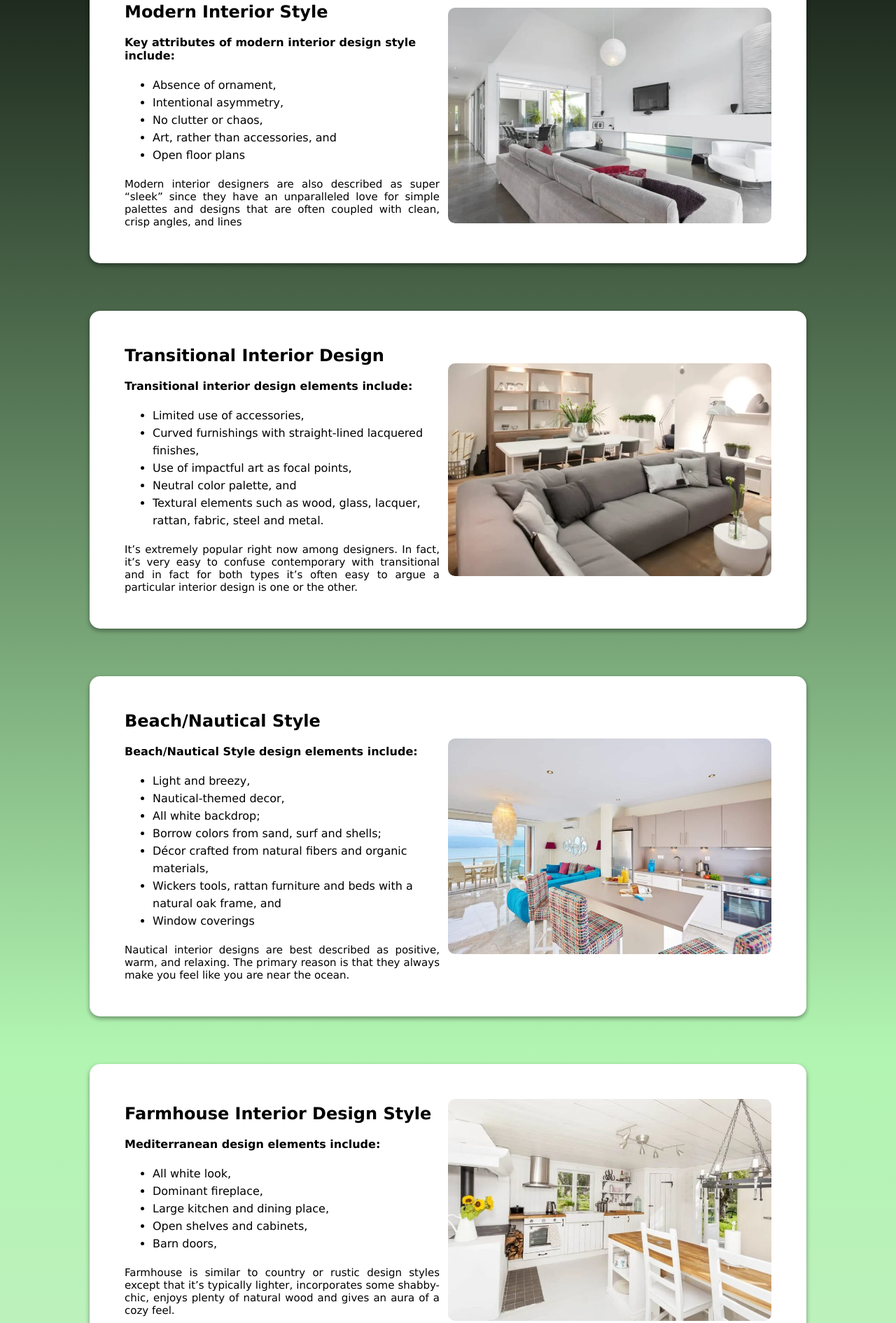
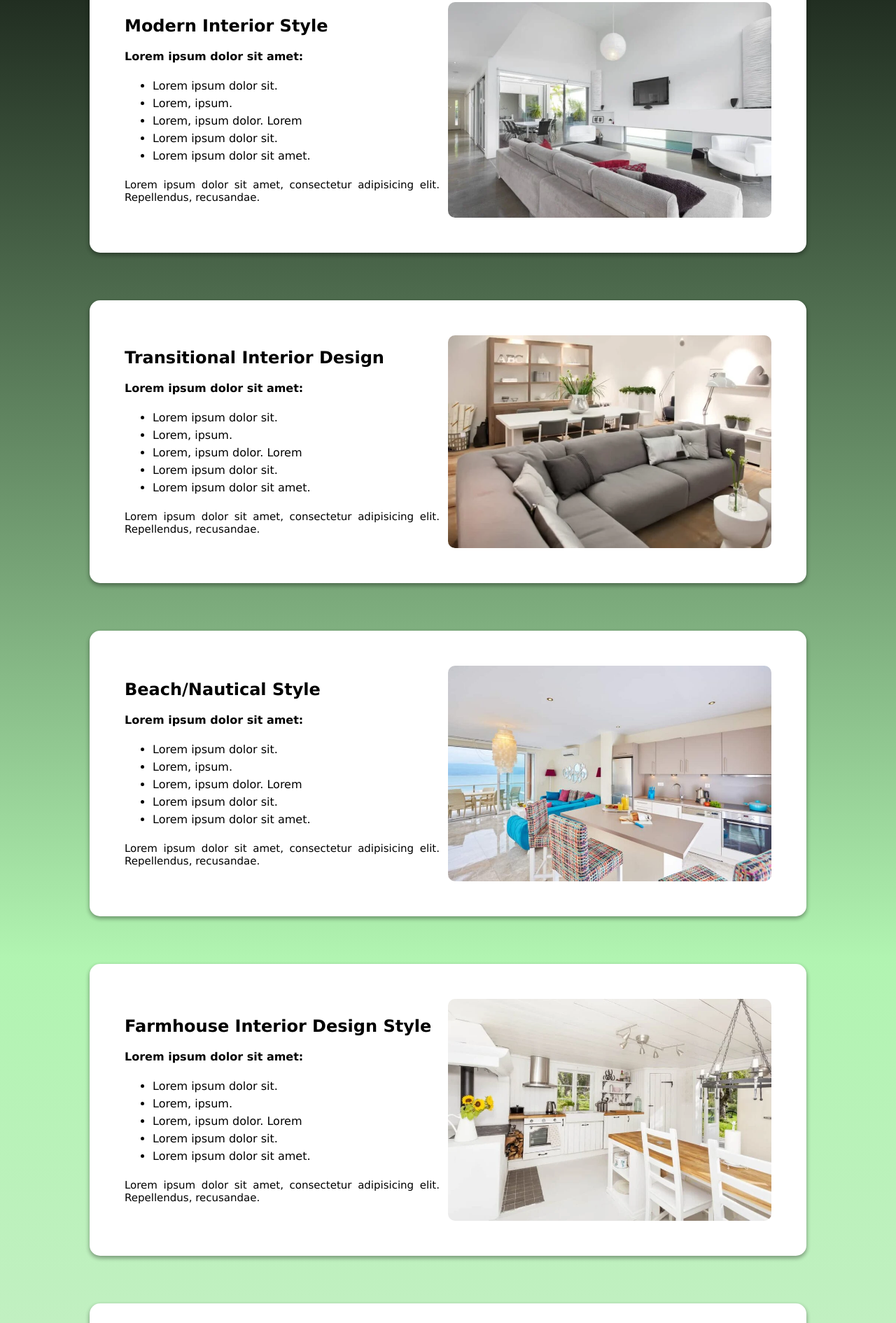
Before and after one commit to meraeugene/interiorwebsite.github.io, a plain HTML site: page td.html in a window 1280 px wide. Shown: the part 317-2207 px from the top of the page at 70% size. Drawn offline with nearby package versions, Linux system fonts and the light colour scheme.

Commit message:
changes to lorem

```diff
--- a/styles.css
+++ b/styles.css
@@ -492,17 +492,36 @@
 }
 
 @media screen and (min-width: 200px) and (max-width: 1090px){
-    .td-desc, .td-image{
+    .td-image{
         flex-basis: 100%;
         margin-bottom: 20px;
+    }
+
+    .td-desc{
+        margin-bottom: 10px;
     }
     .td-box{
         padding: 20px;
         margin: 10px auto;
     }
     .td-desc p{
-        margin-bottom: 20px;
+        font-size: .8rem;
     }
+
+    .td-desc h2{
+        font-size: .9rem;
+        margin-bottom: 10px;
+    }
+
+    .td-desc h3{
+        font-size: 0.8rem;
+        font-weight: 500;
+    }
+
+    .modern li{
+        font-size: 0.8rem;
+    }
+
     .title-text h1{
         font-size: 30px;
         text-align: left;
@@ -531,7 +550,7 @@
 
 .preview-box{
     width: 80%;
-    margin: 70px auto;
+    margin:20px auto;
     margin-bottom: 50px;
     display: flex;
     justify-content: space-between;
--- a/td.html
+++ b/td.html
@@ -131,15 +131,15 @@
             <div class="td-row">
             <div class="td-desc">
                 <h2 >Modern Interior Style</h2>
-                <h3>Key attributes of modern interior design style include:</h3>
+                <h3>Lorem ipsum dolor sit amet:</h3>
                 <ul class="modern">
-                    <li>Absence of ornament,</li>
-                    <li>Intentional asymmetry,</li>
-                    <li>No clutter or chaos,</li>
-                    <li>Art, rather than accessories, and</li>
-                    <li>Open floor plans</li>
+                    <li>Lorem ipsum dolor sit.</li>
+                    <li>Lorem, ipsum.</li>
+                    <li>Lorem, ipsum dolor. Lorem</li>
+                    <li>Lorem ipsum dolor sit.</li>
+                    <li>Lorem ipsum dolor sit amet.</li>
                 </ul>
-                <p>Modern interior designers are also described as super “sleek” since they have an unparalleled love for simple palettes and designs that are often coupled with clean, crisp angles, and lines</p>
+                <p>Lorem ipsum dolor sit amet, consectetur adipisicing elit. Repellendus, recusandae.</p>
             </div>
             <div class="td-image">
                 <img src="images/img1.webp" alt="">
@@ -151,15 +151,15 @@
         <div class="td-row">
         <div class="td-desc">
             <h2  >Transitional Interior Design</h2>
-            <h3>Transitional interior design elements include:</h3>
+            <h3>Lorem ipsum dolor sit amet:</h3>
             <ul class="modern">
-                <li>Limited use of accessories,</li>
-                <li>Curved furnishings with straight-lined lacquered finishes,</li>
-                <li>Use of impactful art as focal points,</li>
-                <li>Neutral color palette, and</li>
-                <li>Textural elements such as wood, glass, lacquer, rattan, fabric, steel and metal.</li>
+                <li>Lorem ipsum dolor sit.</li>
+                <li>Lorem, ipsum.</li>
+                <li>Lorem, ipsum dolor. Lorem</li>
+                <li>Lorem ipsum dolor sit.</li>
+                <li>Lorem ipsum dolor sit amet.</li>
             </ul>
-            <p>It’s extremely popular right now among designers. In fact, it’s very easy to confuse contemporary with transitional and in fact for both types it’s often easy to argue a particular interior design is one or the other.</p>
+            <p>Lorem ipsum dolor sit amet, consectetur adipisicing elit. Repellendus, recusandae.</p>
         </div>
         <div class="td-image">
             <img src="images/img2.webp" alt="" loading="lazy" >
@@ -171,17 +171,15 @@
     <div class="td-row">
     <div class="td-desc">
         <h2>Beach/Nautical Style</h2>
-        <h3>Beach/Nautical Style design elements include:</h3>
+        <h3>Lorem ipsum dolor sit amet:</h3>
         <ul class="modern">
-            <li>Light and breezy,</li>
-            <li>Nautical-themed decor,</li>
-            <li>All white backdrop;</li>
-            <li>Borrow colors from sand, surf and shells;</li>
-            <li>Décor crafted from natural fibers and organic materials,</li>
-            <li>Wickers tools, rattan furniture and beds with a natural oak frame, and</li>
-            <li>Window coverings</li>
+            <li>Lorem ipsum dolor sit.</li>
+            <li>Lorem, ipsum.</li>
+            <li>Lorem, ipsum dolor. Lorem</li>
+            <li>Lorem ipsum dolor sit.</li>
+            <li>Lorem ipsum dolor sit amet.</li>
         </ul>
-        <p>Nautical interior designs are best described as positive, warm, and relaxing. The primary reason is that they always make you feel like you are near the ocean.</p>
+        <p>Lorem ipsum dolor sit amet, consectetur adipisicing elit. Repellendus, recusandae.</p>
     </div>
     <div class="td-image">
         <img src="images/img3.jpg" alt=""  loading="lazy">
@@ -193,15 +191,15 @@
     <div class="td-row">
     <div class="td-desc">
         <h2>Farmhouse Interior Design Style</h2>
-        <h3>Mediterranean design elements include:</h3>
+        <h3>Lorem ipsum dolor sit amet:</h3>
         <ul class="modern">
-            <li>All white look,</li>
-            <li>Dominant fireplace,</li>
-            <li>Large kitchen and dining place,</li>
-            <li>Open shelves and cabinets,</li>
-            <li>Barn doors,</li>
+            <li>Lorem ipsum dolor sit.</li>
+            <li>Lorem, ipsum.</li>
+            <li>Lorem, ipsum dolor. Lorem</li>
+            <li>Lorem ipsum dolor sit.</li>
+            <li>Lorem ipsum dolor sit amet.</li>
         </ul>
-        <p>Farmhouse is similar to country or rustic design styles except that it’s typically lighter, incorporates some shabby-chic, enjoys plenty of natural wood and gives an aura of a cozy feel.</p>
+        <p>Lorem ipsum dolor sit amet, consectetur adipisicing elit. Repellendus, recusandae.</p>
     </div>
     <div class="td-image">
         <img src="images/img4.webp" alt=""  loading="lazy">
@@ -213,17 +211,15 @@
     <div class="td-row">
     <div class="td-desc">
         <h2> Scandinavian Interior Design</h2>
-        <h3>Scandinavian design elements include:</h3>
+        <h3>Lorem ipsum dolor sit amet:</h3>
         <ul class="modern">
-            <li>Predominantly white,</li>
-            <li>Bright colors combine with the main white color,</li>
-            <li>Large mirrors,</li>
-            <li>Principles of symmetry,</li>
-            <li>Furniture pieces are functional and stylish </li>
-            <li>Use of light colored wood and warm colors, and</li>
-            <li>Light wood flooring dressed up with rugs in subtle color.</li>
+            <li>Lorem ipsum dolor sit.</li>
+            <li>Lorem, ipsum.</li>
+            <li>Lorem, ipsum dolor. Lorem</li>
+            <li>Lorem ipsum dolor sit.</li>
+            <li>Lorem ipsum dolor sit amet.</li>
         </ul>
-        <p>Their designs are a true representation of pared-back coziness, a myriad of textures and some clean, refined lines. They are a beautiful work of art, but always so simple and subtle. Scandinavian designs are big on space, fewer accessories, natural light flowing in, and minimal furniture that serves some purpose.</p>
+        <p>Lorem ipsum dolor sit amet, consectetur adipisicing elit. Repellendus, recusandae.</p>
     </div>
     <div class="td-image">
         <img src="images/img5.webp" alt=""  loading="lazy">
@@ -235,18 +231,15 @@
     <div class="td-row">
     <div class="td-desc">
         <h2> Rustic Style</h2>
-        <h3>Rustic design elements include:</h3>
+        <h3>Lorem ipsum dolor sit amet:</h3>
         <ul class="modern">
-            <li>Exposed ceiling beams,</li>
-            <li>Use of reclaimed wood,</li>
-            <li>Exposed stone wall,</li>
-            <li>Wooden flooring,</li>
-            <li>Cowhides, sheepskins and simple neutral-colored natural fabrics,</li>
-            <li>Distressed and handcrafted items,</li>
-            <li>Wood-burning fireplace, and</li>
-            <li>Prominent staircases.</li>
+            <li>Lorem ipsum dolor sit.</li>
+            <li>Lorem, ipsum.</li>
+            <li>Lorem, ipsum dolor. Lorem</li>
+            <li>Lorem ipsum dolor sit.</li>
+            <li>Lorem ipsum dolor sit amet.</li>
         </ul>
-        <p>Rustic interiors are truly raw, often with unfinished elements that are typically made of stone or wood. Interior designers who follow the rustic theme derive most of their ideas, styles, and designs from natural inspiration and also tend to include accessories that mostly come from outdoors.</p>
+        <p>Lorem ipsum dolor sit amet, consectetur adipisicing elit. Repellendus, recusandae.</p>
     </div>
     <div class="td-image">
         <img src="images/img6.webp" alt=""  loading="lazy">
@@ -258,14 +251,15 @@
     <div class="td-row">
     <div class="td-desc">
         <h2> Tropical Interior Design Style</h2>
-        <h3>Tropical design elements include:</h3>
+        <h3>Lorem ipsum dolor sit amet:</h3>
         <ul class="modern">
-            <li>Open plan layout,</li>
-            <li>Safari-themed, jungle or beach vibes,</li>
-            <li>Passive cooling,</li>
-            <li>High ceilings,</li>
-            <li>Light and breezy,</li>
+            <li>Lorem ipsum dolor sit.</li>
+            <li>Lorem, ipsum.</li>
+            <li>Lorem, ipsum dolor. Lorem</li>
+            <li>Lorem ipsum dolor sit.</li>
+            <li>Lorem ipsum dolor sit amet.</li>
         </ul>
+        <p>Lorem ipsum dolor sit amet, consectetur adipisicing elit. Repellendus, recusandae.</p>
     </div>
     <div class="td-image">
         <img src="images/img7.webp" alt=""  loading="lazy">
@@ -277,15 +271,15 @@
     <div class="td-row">
     <div class="td-desc">
         <h2> Victorian Interior Design Style</h2>
-        <h3>Victorian design elements include:</h3>
+        <h3>Lorem ipsum dolor sit amet:</h3>
         <ul class="modern">
-            <li>Asymmetrical designs;</li>
-            <li>Vibrant colors</li>
-            <li>Decorative trim;</li>
-            <li>Elaborate and massive furniture;</li>
-            <li>Extravagant accessories;</li>
+            <li>Lorem ipsum dolor sit.</li>
+            <li>Lorem, ipsum.</li>
+            <li>Lorem, ipsum dolor. Lorem</li>
+            <li>Lorem ipsum dolor sit.</li>
+            <li>Lorem ipsum dolor sit amet.</li>
         </ul>
-        <p>While not terribly popular these days, the Victorian style is used in older homes by homeowners looking to preserve Victorian era homes, of which there are many in the United States.</p>
+        <p>Lorem ipsum dolor sit amet, consectetur adipisicing elit. Repellendus, recusandae.</p>
     </div>
     <div class="td-image">
         <img src="images/img8.webp" alt=""  loading="lazy">
@@ -297,7 +291,15 @@
     <div class="td-row">
     <div class="td-desc">
         <h2> Minimalist Interior Design Style</h2>
-        <p>The minimalist trend is believed to have been started sometime during the twentieth century and was initially influenced by the super simple and delicate Japanese designs. Modern minimalist interior designers always make use of black, white, and primary colors. Their designs are truly simplistic and nothing less than work of art.</p>
+        <h3>Lorem ipsum dolor sit amet:</h3>
+        <ul class="modern">
+            <li>Lorem ipsum dolor sit.</li>
+            <li>Lorem, ipsum.</li>
+            <li>Lorem, ipsum dolor. Lorem</li>
+            <li>Lorem ipsum dolor sit.</li>
+            <li>Lorem ipsum dolor sit amet.</li>
+        </ul>
+        <p>Lorem ipsum dolor sit amet, consectetur adipisicing elit. Repellendus, recusandae.</p>
     </div>
     <div class="td-image">
         <img src="images/img9.webp" alt=""  loading="lazy">
@@ -309,7 +311,15 @@
     <div class="td-row">
     <div class="td-desc">
         <h2> Hollywood Glam Interior Design Style</h2>
-  <p>Undoubtedly, the Hollywood Glam interiors designers are by far the most modern and stylish of all. Their key characteristic is that they are super luxurious and over-the-top in their interior designs. They love to create big and bold statements with the help of dramatic and opulent design styles.</p>
+        <h3>Lorem ipsum dolor sit amet:</h3>
+                <ul class="modern">
+                    <li>Lorem ipsum dolor sit.</li>
+                    <li>Lorem, ipsum.</li>
+                    <li>Lorem, ipsum dolor. Lorem</li>
+                    <li>Lorem ipsum dolor sit.</li>
+                    <li>Lorem ipsum dolor sit amet.</li>
+                </ul>
+                <p>Lorem ipsum dolor sit amet, consectetur adipisicing elit. Repellendus, recusandae.</p>
     </div>
     <div class="td-image">
         <img src="images/img10.webp" alt=""  loading="lazy">
```
